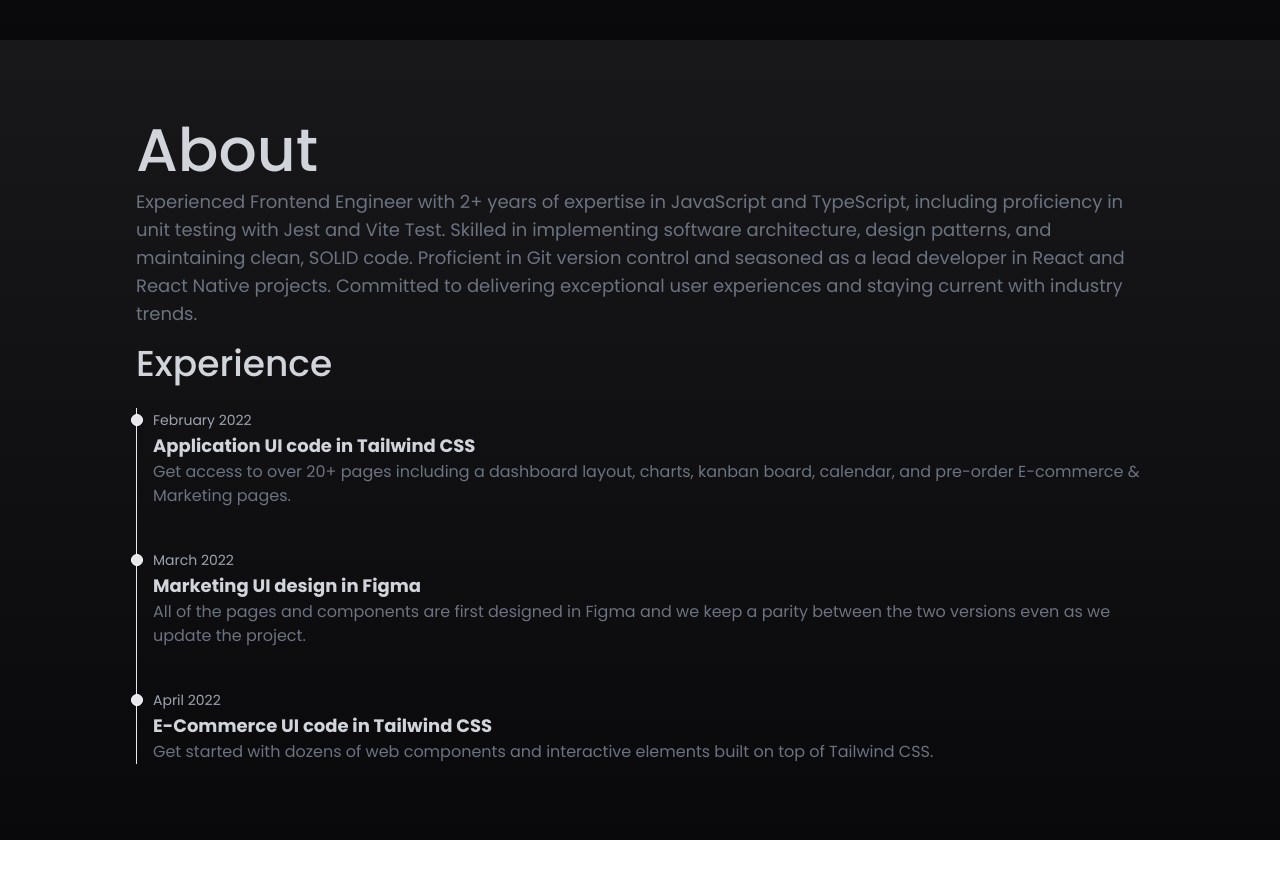
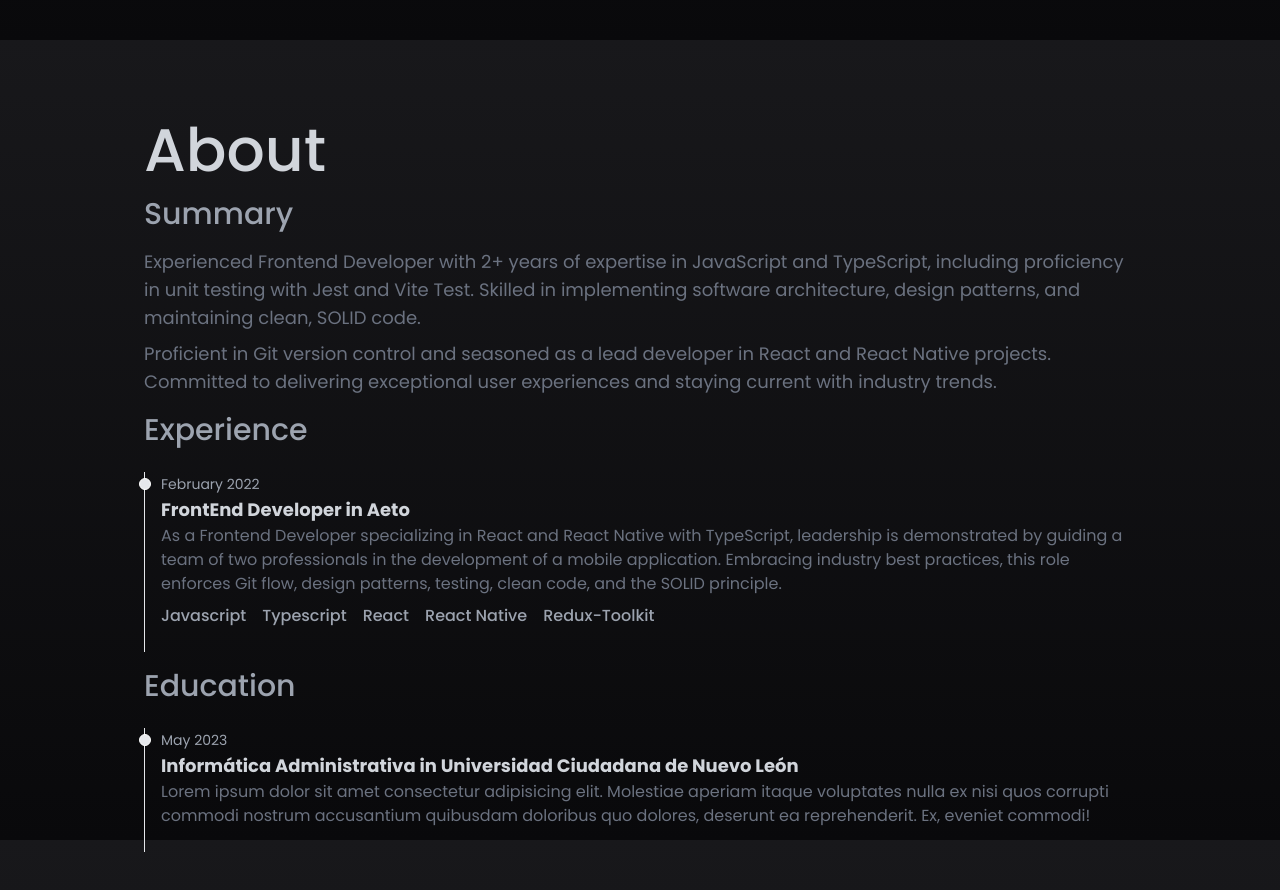
Before and after one commit to ValentinOsvaldo/valentin-portfolio, a Next.js app: page / in a window 1280 px wide. Shown: the part 760-1650 px from the top of the page. Before the commit the page ends 1600 px from the top, so only its background shows below. Built offline with nearby package versions, Linux system fonts and the light colour scheme.

Commit message:
about: improved timeline component

```diff
--- a/src/components/About.tsx
+++ b/src/components/About.tsx
@@ -1,71 +1,82 @@
-export const About = () => {
+import React, { LegacyRef } from "react";
+import { TimeLine } from ".";
+
+interface Props {
+  ref?: LegacyRef<HTMLElement>;
+}
+
+export const About: React.FC<Props> = ({ ref }) => {
   return (
     <section
       id="about"
-      className="flex flex-col gap-4 h-screen max-w-screen-lg pt-20 px-2"
+      className="flex flex-col gap-4 min-h-screen max-w-screen-lg pt-20 pb-10 px-4"
+      ref={ref}
     >
-      <article>
+      <article className="flex flex-col gap-2">
         <h2 className="text-4xl lg:text-6xl font-medium text-gray-300 mb-2">
           About
         </h2>
+        <h3 className="text-2xl lg:text-3xl font-medium text-gray-400 mb-2">
+          Summary
+        </h3>
         <p className="text-gray-500 lg:text-lg">
-          Experienced Frontend Engineer with 2+ years of expertise in JavaScript
-          and TypeScript, including proficiency in unit testing with Jest and
-          Vite Test. Skilled in implementing software architecture, design
-          patterns, and maintaining clean, SOLID code. Proficient in Git version
-          control and seasoned as a lead developer in React and React Native
-          projects. Committed to delivering exceptional user experiences and
-          staying current with industry trends.
+          Experienced Frontend Developer with 2+ years of expertise in
+          JavaScript and TypeScript, including proficiency in unit testing with
+          Jest and Vite Test. Skilled in implementing software architecture,
+          design patterns, and maintaining clean, SOLID code.
+        </p>
+        <p className="text-gray-500 lg:text-lg">
+          Proficient in Git version control and seasoned as a lead developer in
+          React and React Native projects. Committed to delivering exceptional
+          user experiences and staying current with industry trends.
         </p>
       </article>
 
       <article id="experience" className="flex flex-col gap-4">
-        <h3 className="text-2xl lg:text-4xl font-medium text-gray-300 mb-2">
+        <h3 className="text-2xl lg:text-3xl font-medium text-gray-400 mb-2">
           Experience
         </h3>
-        <ol className="relative border-l border-gray-200 dark:border-gray-700">
-          <li className="mb-10 ml-4">
-            <div className="absolute w-3 h-3 bg-gray-200 rounded-full mt-1.5 -left-1.5 border border-white dark:border-gray-900 dark:bg-gray-700"></div>
-            <time className="mb-1 text-sm font-normal leading-none text-gray-400 dark:text-gray-500">
-              February 2022
-            </time>
-            <h3 className="text-lg font-semibold text-gray-300">
-              Application UI code in Tailwind CSS
-            </h3>
-            <p className="mb-4 text-base font-normal text-gray-500 dark:text-gray-400">
-              Get access to over 20+ pages including a dashboard layout, charts,
-              kanban board, calendar, and pre-order E-commerce & Marketing
-              pages.
+        <TimeLine>
+          <TimeLine.Element
+            date="February 2022"
+            title="FrontEnd Developer in Aeto"
+          >
+            <p className="text-gray-500">
+              As a Frontend Developer specializing in React and React Native
+              with TypeScript, leadership is demonstrated by guiding a team of
+              two professionals in the development of a mobile application.
+              Embracing industry best practices, this role enforces Git flow,
+              design patterns, testing, clean code, and the SOLID principle.
             </p>
-          </li>
-          <li className="mb-10 ml-4">
-            <div className="absolute w-3 h-3 bg-gray-200 rounded-full mt-1.5 -left-1.5 border border-white dark:border-gray-900 dark:bg-gray-700"></div>
-            <time className="mb-1 text-sm font-normal leading-none text-gray-400 dark:text-gray-500">
-              March 2022
-            </time>
-            <h3 className="text-lg font-semibold text-gray-300">
-              Marketing UI design in Figma
-            </h3>
-            <p className="text-base font-normal text-gray-500 dark:text-gray-400">
-              All of the pages and components are first designed in Figma and we
-              keep a parity between the two versions even as we update the
-              project.
+
+            <ul className="flex flex-row flex-wrap gap-4 mt-2 text-gray-400 font-medium">
+              <li>Javascript</li>
+              <li>Typescript</li>
+              <li>React</li>
+              <li>React Native</li>
+              <li>Redux-Toolkit</li>
+            </ul>
+          </TimeLine.Element>
+        </TimeLine>
+      </article>
+
+      <article id="experience" className="flex flex-col gap-4">
+        <h3 className="text-2xl lg:text-3xl font-medium text-gray-400 mb-2">
+          Education
+        </h3>
+        <TimeLine>
+          <TimeLine.Element
+            title="Informática Administrativa in Universidad Ciudadana de Nuevo León"
+            date="May 2023"
+          >
+            <p className="text-gray-500">
+              Lorem ipsum dolor sit amet consectetur adipisicing elit. Molestiae
+              aperiam itaque voluptates nulla ex nisi quos corrupti commodi
+              nostrum accusantium quibusdam doloribus quo dolores, deserunt ea
+              reprehenderit. Ex, eveniet commodi!
             </p>
-          </li>
-          <li className="ml-4">
-            <div className="absolute w-3 h-3 bg-gray-200 rounded-full mt-1.5 -left-1.5 border border-white dark:border-gray-900 dark:bg-gray-700"></div>
-            <time className="mb-1 text-sm font-normal leading-none text-gray-400 dark:text-gray-500">
-              April 2022
-            </time>
-            <h3 className="text-lg font-semibold text-gray-300">
-              E-Commerce UI code in Tailwind CSS
-            </h3>
-            <p className="text-base font-normal text-gray-500 dark:text-gray-400">
-              Get started with dozens of web components and interactive elements
-              built on top of Tailwind CSS.
-            </p>
-          </li>
-        </ol>
+          </TimeLine.Element>
+        </TimeLine>
       </article>
     </section>
   );
--- a/src/components/Header.tsx
+++ b/src/components/Header.tsx
@@ -22,7 +22,6 @@ export const Header = () => {
     <header className="w-full fixed top-0 z-50">
       <nav className="bg-zinc-900/50 backdrop-blur p-4">
         <section className="flex justify-end items-center max-w-screen-lg m-auto">
-          {/* <h1 className="text-2xl font-bold">Osvaldo Valentin</h1> */}
           <button
             className="lg:hidden"
             onClick={() => setIsOpenMenu(!isOpenMenu)}
@@ -41,7 +40,7 @@ export const Header = () => {
             </a>
             <a
               href="#"
-              className="capitalize font-medium px-4 py-2 rounded-md transition-all bg-white text-black"
+              className="select-none capitalize font-medium px-4 py-2 rounded-md transition-all bg-white text-black"
             >
               Resume
             </a>
@@ -77,7 +76,7 @@ export const Header = () => {
         </a>
         <a
           href="#"
-          className="capitalize text-xl font-medium px-4 py-2 rounded-md transition-all bg-white text-black"
+          className="capitalize text-xl font-medium px-4 py-2 select-none rounded-md transition-all bg-white text-black"
           onClick={() => setIsOpenMenu(false)}
         >
           Resume
--- a/src/components/Hero.tsx
+++ b/src/components/Hero.tsx
@@ -30,10 +30,10 @@ export const Hero = () => {
             <span className="font-bold text-gray-400">React Native</span>. Team
             lead of a mobile project in <a href="https://www.aeto.com.mx/" className="underline underline-offset-4 decoration-dashed hover:text-gray-300">Aeto</a> and a resilient developer.
           </p>
-          <div className="flex flex-row gap-4">
+          {/* <div className="flex flex-row gap-4">
             <button className="btn-primary">Experience</button>
             <button className="btn-outline">Summary</button>
-          </div>
+          </div> */}
           <div className="flex flex-row flex-wrap items-center justify-center lg:justify-start gap-4 mt-1">
             <a
               href="#"
--- /dev/null
+++ b/src/components/Timeline.tsx
@@ -0,0 +1,36 @@
+import { FC, ReactNode } from "react";
+
+interface TimelineElementProps {
+  date: string;
+  title: string;
+  children?: ReactNode;
+}
+
+export const TimelineElement: FC<TimelineElementProps> = ({
+  children,
+  title,
+  date,
+}) => {
+  return (
+    <li className="mb-6 ml-4">
+      <div className="absolute w-3 h-3 bg-gray-200 rounded-full mt-1.5 -left-1.5 border border-white dark:border-gray-900 dark:bg-gray-700"></div>
+      <time className="mb-1 text-sm font-normal leading-none text-gray-400 dark:text-gray-500">
+        {date}
+      </time>
+      <h3 className="text-lg font-semibold text-gray-300">{title}</h3>
+      { children }
+    </li>
+  );
+};
+
+interface TimelineProps {
+  children: ReactNode | ReactNode[];
+}
+
+export const Timeline: FC<TimelineProps> = ({ children }) => {
+  return (
+    <ol className="relative border-l border-gray-200 dark:border-gray-700">
+      {children}
+    </ol>
+  );
+};
--- a/src/components/index.ts
+++ b/src/components/index.ts
@@ -1,3 +1,9 @@
-export * from './About';
-export * from './Header';
-export * from './Hero';
+import { Timeline, TimelineElement } from "./Timeline";
+
+export * from "./About";
+export * from "./Header";
+export * from "./Hero";
+
+export const TimeLine = Object.assign(Timeline, {
+  Element: TimelineElement,
+});
--- a/src/styles/globals.css
+++ b/src/styles/globals.css
@@ -22,7 +22,7 @@ html::-webkit-scrollbar {
 
 @layer components {
   .header-tag {
-    @apply capitalize font-medium px-4 py-2 rounded-md transition-all hover:bg-white hover:text-black;
+    @apply capitalize font-medium px-4 py-2 rounded-md transition-all hover:bg-white hover:text-black select-none;
   }
 
   .btn-primary {
```
